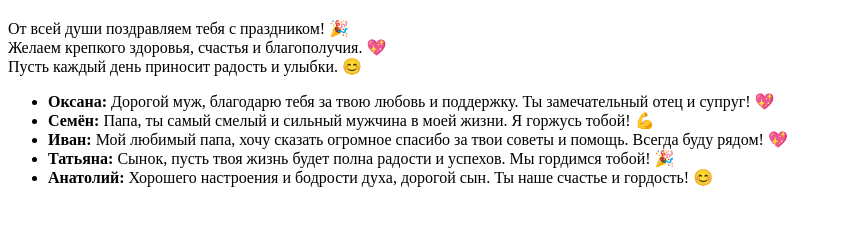
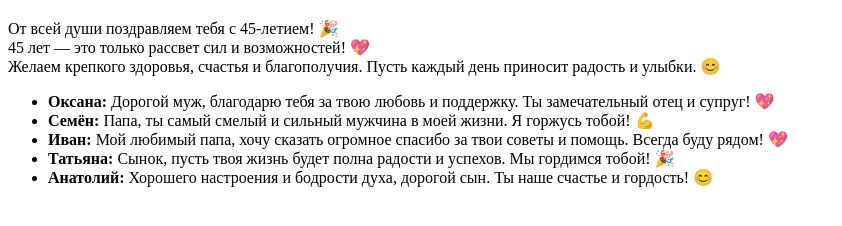
Before and after one commit to ivanklib/myfthrbd, a plain HTML site: page index.html in a window 1280 px wide. Shown: the part 62-288 px from the top of the page, without its empty margins (0-842 px from the left). Drawn offline with Linux system fonts and the light colour scheme.

Commit message:
Update index.html

```diff
--- a/index.html
+++ b/index.html
@@ -6,9 +6,9 @@
 </head>
 <body>
     <h1>🎉 ПАПА, МЫ ТЕБЯ ЛЮБИМ! 🎉</h1>
-    <p>От всей души поздравляем тебя с праздником! 🎉<br>
-       Желаем крепкого здоровья, счастья и благополучия. 💖<br>
-       Пусть каждый день приносит радость и улыбки. 😊</p>
+    <p>От всей души поздравляем тебя с 45-летием! 🎉<br>
+       45 лет — это только рассвет сил и возможностей! 💖<br>
+       Желаем крепкого здоровья, счастья и благополучия. Пусть каждый день приносит радость и улыбки. 😊</p>
 
     <!-- Индивидуальные поздравления -->
     <ul>
```
